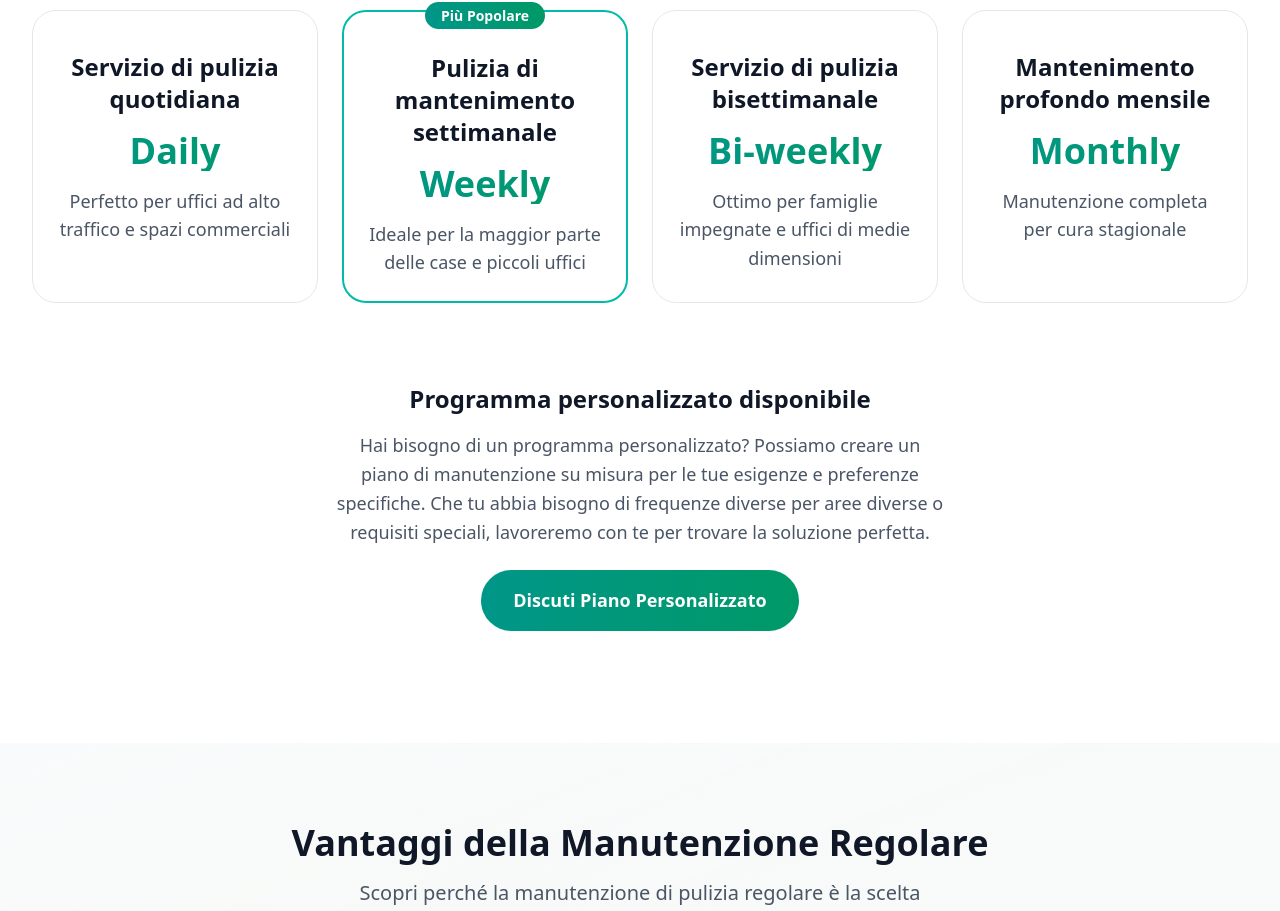
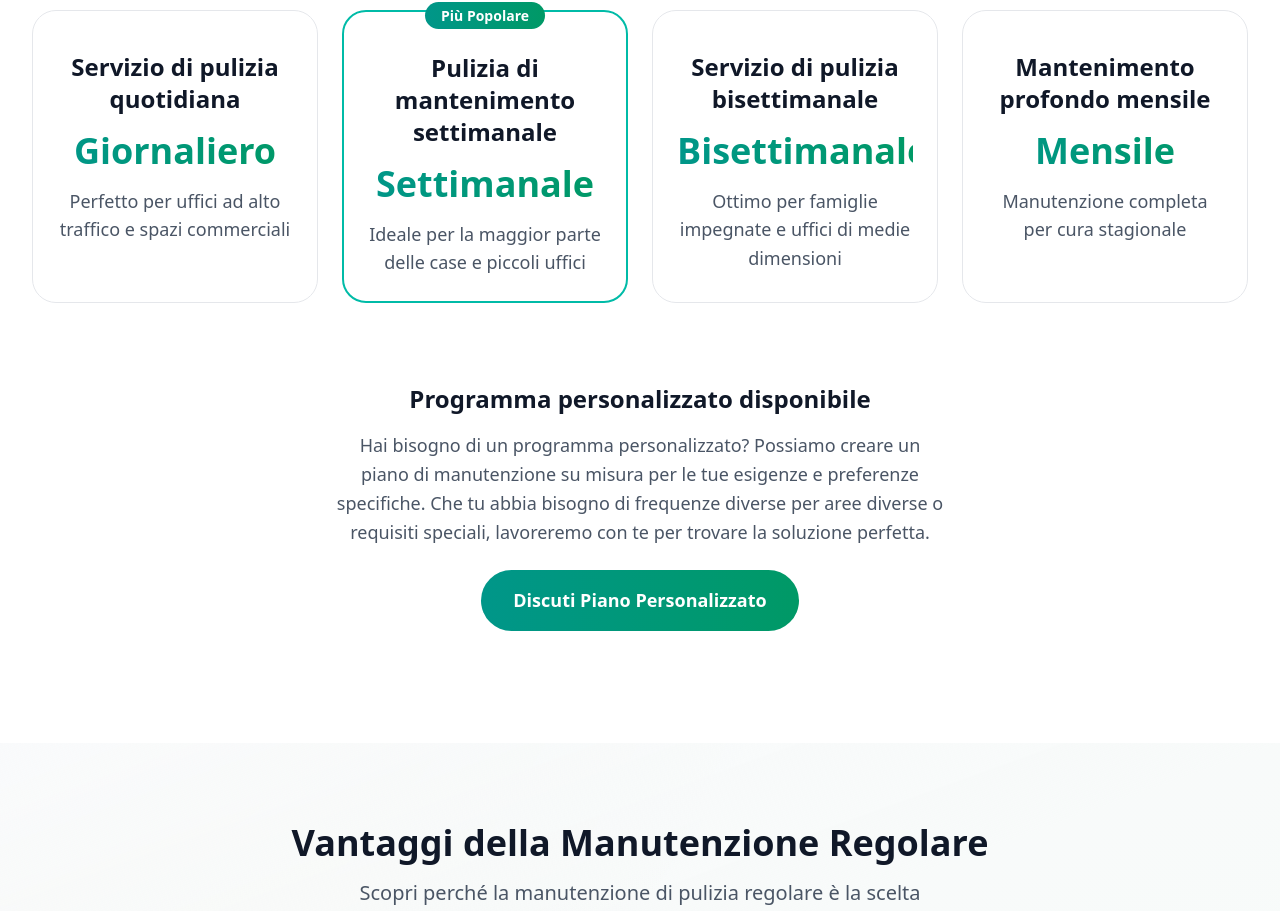
Before and after one commit to madalin-fr/lunex, a Next.js app: page /services/maintenance in a window 1280 px wide. Shown: the part 2032-2943 px from the top of the page. Built offline with nearby package versions, Linux system fonts and the light colour scheme.

Commit message:
feat(i18n): make maintenance schedule frequency labels translatable

```diff
--- a/src/app/services/maintenance/page.tsx
+++ b/src/app/services/maintenance/page.tsx
@@ -67,25 +67,25 @@ export default function MaintenanceCleaningPage() {
     {
       title: t('services.maintenance.schedules.daily'),
       description: t('services.maintenance.schedules.dailyDesc'),
-      frequency: "Daily",
+      frequency: t('services.maintenance.schedules.dailyFreq'),
       popular: false
     },
     {
       title: t('services.maintenance.schedules.weekly'),
       description: t('services.maintenance.schedules.weeklyDesc'),
-      frequency: "Weekly",
+      frequency: t('services.maintenance.schedules.weeklyFreq'),
       popular: true
     },
     {
       title: t('services.maintenance.schedules.biweekly'),
       description: t('services.maintenance.schedules.biweeklyDesc'),
-      frequency: "Bi-weekly",
+      frequency: t('services.maintenance.schedules.biweeklyFreq'),
       popular: false
     },
     {
       title: t('services.maintenance.schedules.monthly'),
       description: t('services.maintenance.schedules.monthlyDesc'),
-      frequency: "Monthly",
+      frequency: t('services.maintenance.schedules.monthlyFreq'),
       popular: false
     }
   ]
--- a/src/i18n/en/common.ts
+++ b/src/i18n/en/common.ts
@@ -329,6 +329,11 @@ export const common = {
         weeklyDesc: 'Ideal for most homes and small offices',
         biweeklyDesc: 'Great for busy families and medium-sized offices',
         monthlyDesc: 'Comprehensive maintenance for seasonal care',
+        // Frequency translations
+        dailyFreq: 'Daily',
+        weeklyFreq: 'Weekly',
+        biweeklyFreq: 'Bi-weekly',
+        monthlyFreq: 'Monthly',
         mostPopular: 'Most Popular',
         choosePlan: 'Choose Plan',
         howItWorks: 'How It Works',
--- a/src/i18n/it/common.ts
+++ b/src/i18n/it/common.ts
@@ -328,6 +328,11 @@ export const common = {
         weeklyDesc: 'Ideale per la maggior parte delle case e piccoli uffici',
         biweeklyDesc: 'Ottimo per famiglie impegnate e uffici di medie dimensioni',
         monthlyDesc: 'Manutenzione completa per cura stagionale',
+        // Frequency translations
+        dailyFreq: 'Giornaliero',
+        weeklyFreq: 'Settimanale',
+        biweeklyFreq: 'Bisettimanale',
+        monthlyFreq: 'Mensile',
         mostPopular: 'Più Popolare',
         choosePlan: 'Scegli Piano',
         howItWorks: 'Come Funziona',
```
